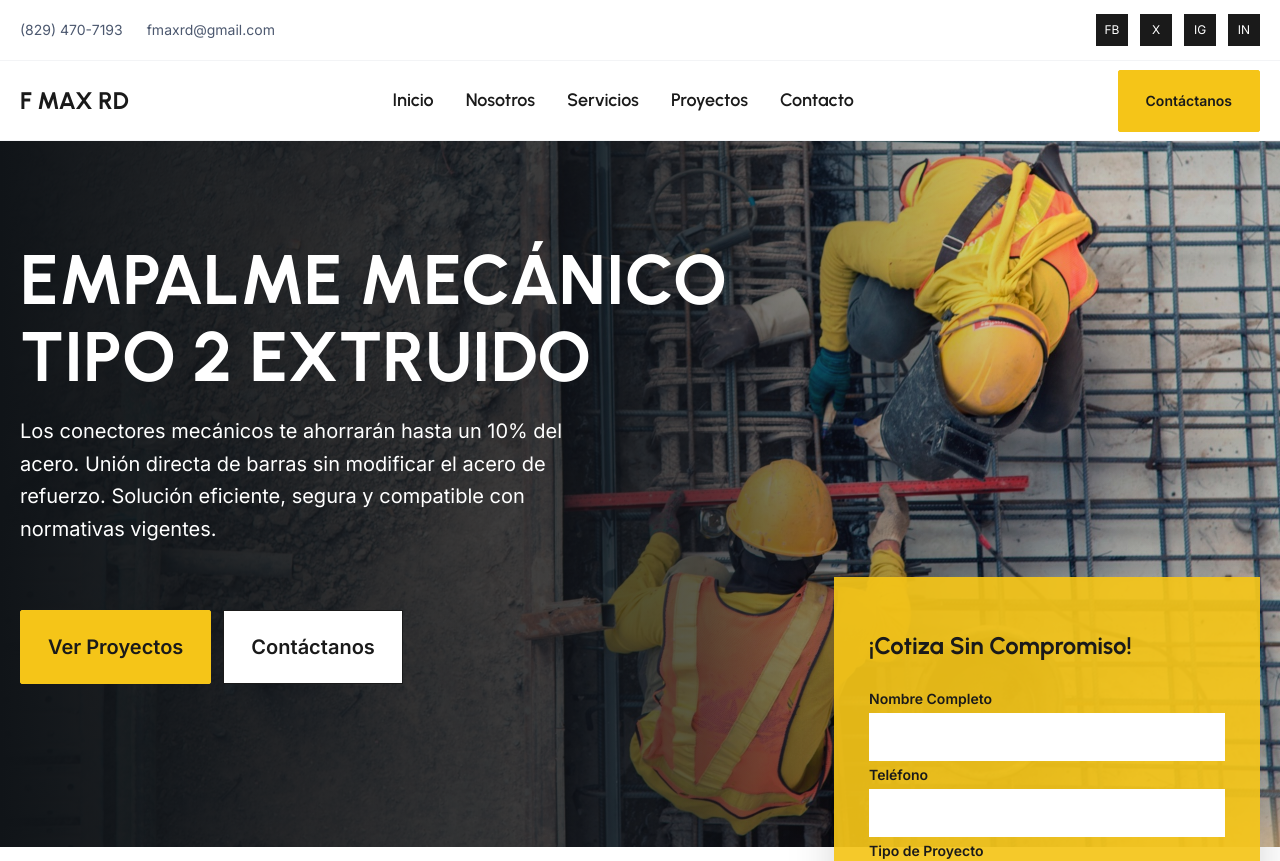
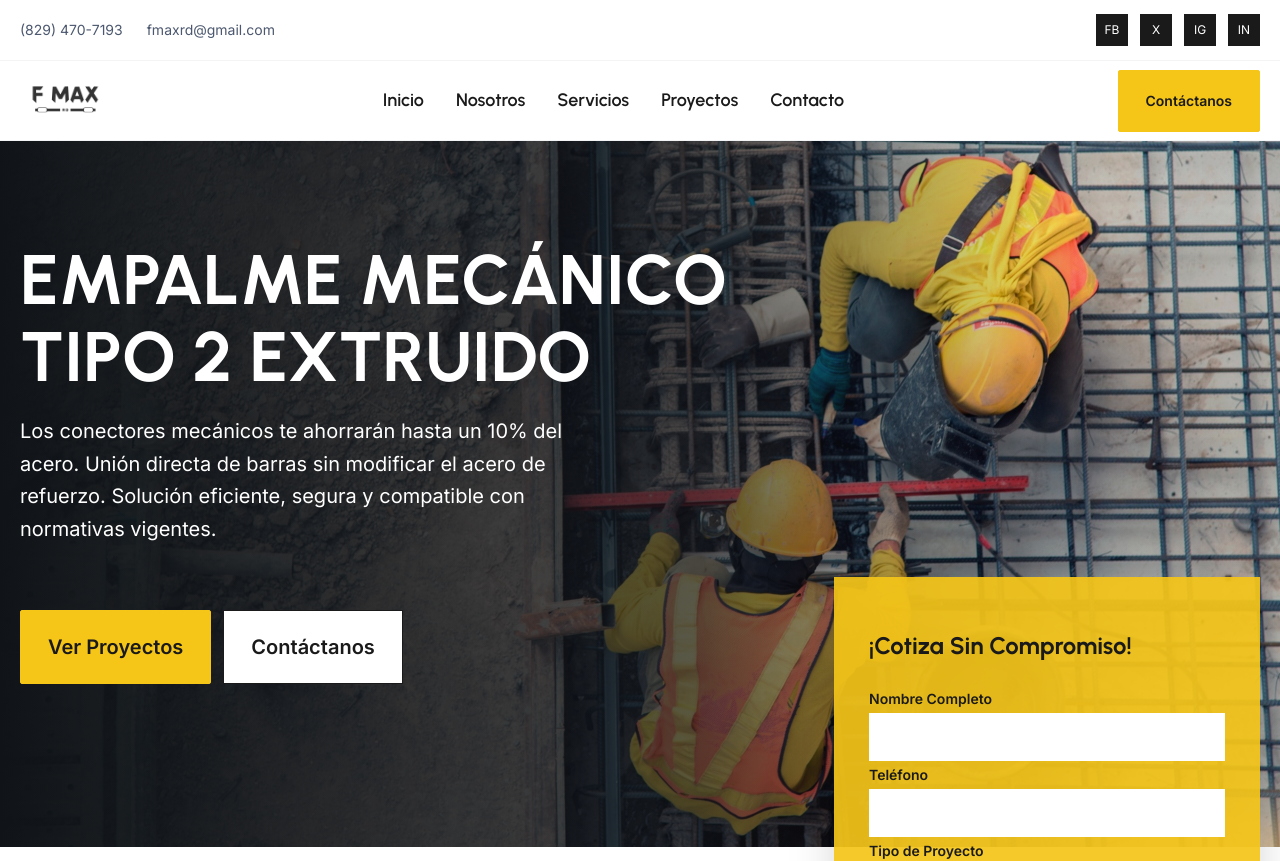
Before and after one commit to Bodokaso/fmax-rd, a React (Vite) app: page / in a window 1280 px wide. Shown: the top 861 px of the page. Built offline with nearby package versions, Linux system fonts and the light colour scheme.

Commit message:
Add logo image to navbar and footer

```diff
--- a/src/components/layout/Footer.tsx
+++ b/src/components/layout/Footer.tsx
@@ -18,7 +18,11 @@ const Footer = () => {
           {/* COL 1 */}
           <div className="bg-[#1C2024]">
             <div className="p-[50px_40px_40px_40px]">
-              <span className="text-white font-heading font-bold text-2xl">F MAX RD</span>
+              <img
+                src="/images/logo-bw.jpeg"
+                alt="F MAX RD"
+                className="h-[52px] w-auto object-contain"
+              />
             </div>
 
             <div className="flex flex-col gap-4 px-10 pb-8">
--- a/src/components/layout/Navbar.tsx
+++ b/src/components/layout/Navbar.tsx
@@ -49,7 +49,11 @@ const Navbar = () => {
 
       {/* Main nav */}
       <div className="h-[80px] bg-white border-b border-gray-100 px-[20px] flex justify-between items-center">
-        <span className="font-heading font-bold text-xl md:text-2xl text-dark">F MAX RD</span>
+        <img
+          src="/images/logo-bw.jpeg"
+          alt="F MAX RD"
+          className="h-[52px] w-auto object-contain"
+        />
 
         <nav className="hidden md:flex gap-8">
           {navLinks.map(({ label, id }) => (
```
Also changed, not shown: public/images/logo-bw.jpeg (added).
